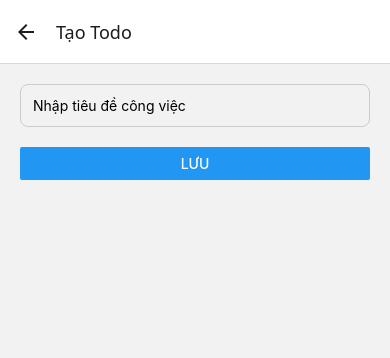
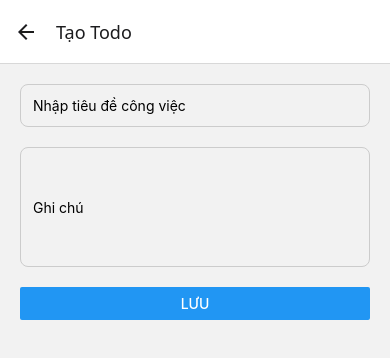
Before and after one commit to Comsterkar4/TodoAppReactNative, a React Native app: screen /CreateTodo in a window 390 px wide. Shown: the top 358 px of the page. Built offline with nearby package versions, Linux system fonts and the light colour scheme.

Commit message:
update interface addtodo list

```diff
--- a/src/data/mockData.ts
+++ b/src/data/mockData.ts
@@ -5,5 +5,5 @@ export const STATIC_TODOS: Todo[] = [
   { id: '2', title: 'Code màn hình HomeScreen', description: 'Tạo giao diện màn hình HomeScreen với FlatList', isCompleted: true },
   { id: '3', title: 'Đi ngủ sớm', description: 'Vào giấc lúc 10h tối để có sức khỏe tốt', isCompleted: false },
   { id: '4', title: 'Tập thể dục buổi sáng', description: 'Chạy bộ hoặc tập yoga ít nhất 30 phút', isCompleted: false },
-  { id: '5', title: 'Đọc sách phát triển bản thân', description: 'Dành ít nhất 20 phút mỗi ngày để đọc sách', isCompleted: false },
+  { id: '5', title: 'Đọc sách phát triển bản thân', description: 'Dành ít nhất 15 phút mỗi ngày để đọc sách', isCompleted: false },
 ];
--- a/src/screens/CreateTodoScreen.tsx
+++ b/src/screens/CreateTodoScreen.tsx
@@ -1,12 +1,13 @@
 import React, { useState } from 'react';
-import { View, TextInput, Button, StyleSheet } from 'react-native';
+import { View, TextInput, Button, StyleSheet, ToastAndroid } from 'react-native';
 import { useNavigation } from '@react-navigation/native';
 
 export default function CreateTodoScreen() {
   const navigation = useNavigation<any>();
   const [title, setTitle] = useState('');
-
+  const [description, setDescription] = useState('');
   const handleSave = () => {
+    ToastAndroid.show("Them Thanh Cong!", ToastAndroid.SHORT);
     navigation.goBack();
   };
 
@@ -18,6 +19,12 @@ export default function CreateTodoScreen() {
         onChangeText={setTitle}
         style={styles.input}
       />
+      <TextInput
+    placeholder="Ghi chú"
+    value={description}
+    onChangeText={setDescription}
+    style={styles.note}
+  />
       <Button title="Lưu" onPress={handleSave} />
     </View>
   );
@@ -34,4 +41,13 @@ const styles = StyleSheet.create({
     padding: 12,
     marginBottom: 20,
   },
+  note: {
+  borderWidth: 1,
+  borderColor: '#ccc',
+  borderRadius: 8,
+  padding: 12,
+  marginBottom: 20,
+  minHeight: 120,
+  textAlignVertical: 'top',
+  },
 });
--- a/src/screens/HomeScreen.tsx
+++ b/src/screens/HomeScreen.tsx
@@ -75,7 +75,7 @@ const styles = StyleSheet.create({
     alignItems: 'center', elevation: 5,
   },
 fabText: { color: '#ffffff', fontSize: 32, lineHeight: 34 },
-  header: { padding: 20, backgroundColor: '#007AFF', marginBottom: 10 },
-  headerTitle: { fontSize: 24, fontWeight: 'bold', color: '#ffffff' }, // Đổi màu chữ trắng cho dễ nhìn
+  header: { padding: 20, backgroundColor: '#4b7bad', marginBottom: 10 },
+  headerTitle: { fontSize: 24, fontWeight: 'bold', color: '#ffffff' },
   listContent: { paddingBottom: 20 },
 });
```
